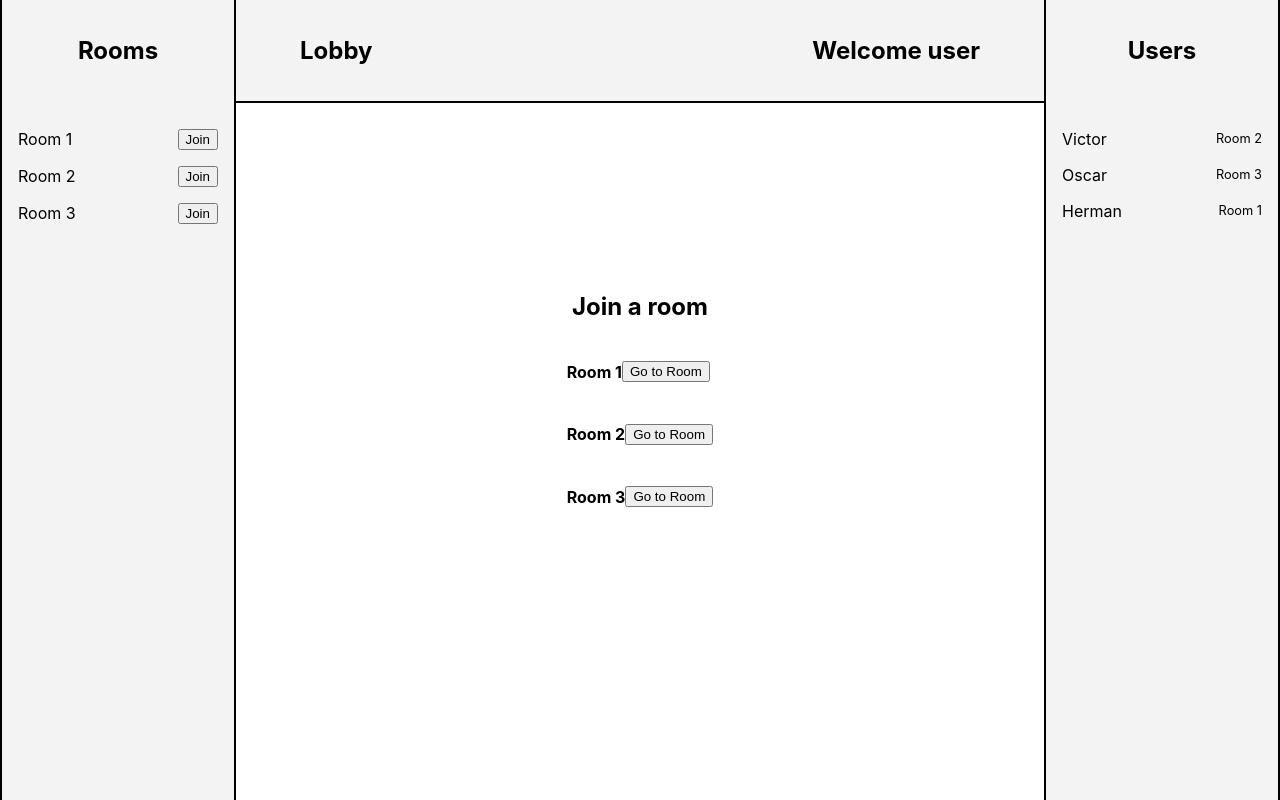
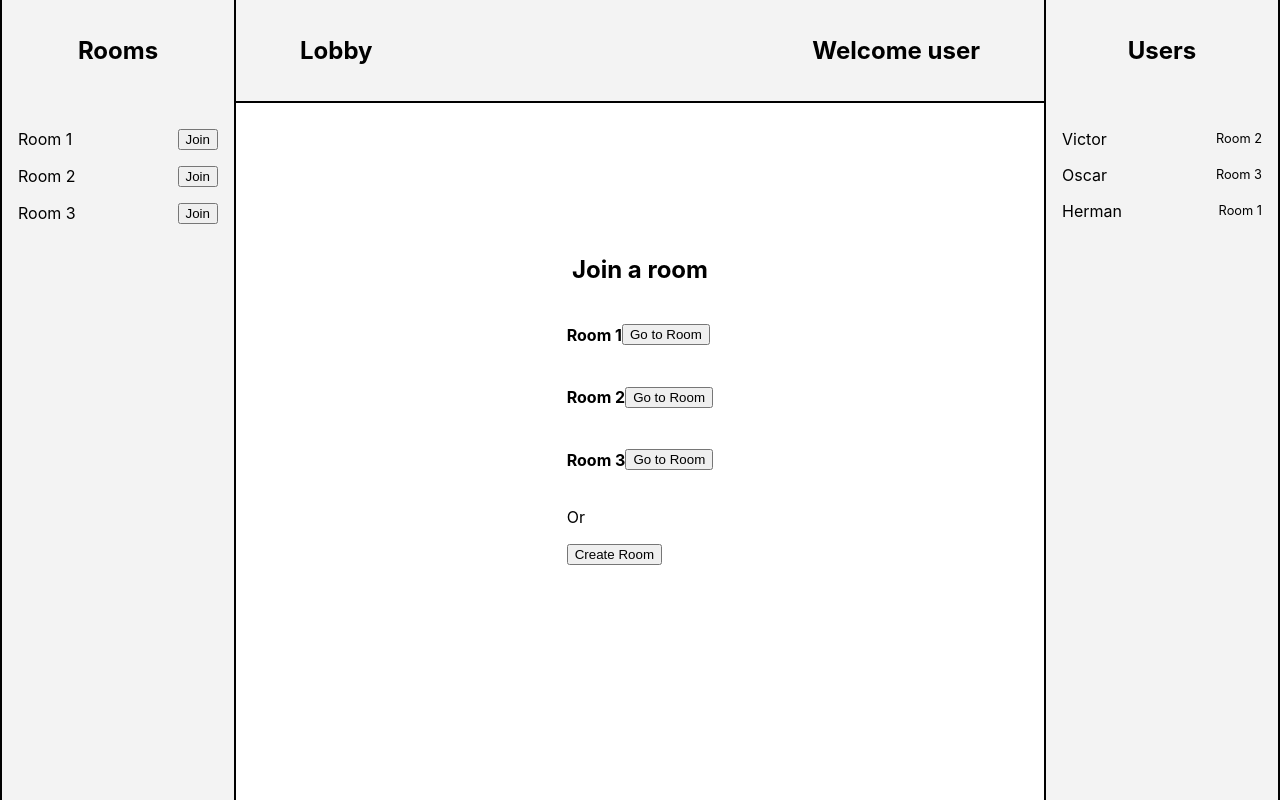
Before and after one commit to puppets101/Chat-App, a React (Create React App) app in the folder client/: page /lobby in a window 1280 px wide. Built offline with nearby package versions, Linux system fonts and the light colour scheme; no server answers; the HTML template or start-up script is replaced by a standard one.

Commit message:
Working func to create room

```diff
--- a/client/src/context/NetworkContext.tsx
+++ b/client/src/context/NetworkContext.tsx
@@ -21,6 +21,7 @@ interface NetworkValues {
   disconnectFromRoom: () => void;
   sendMessage: () => void;
   setUsername: (username: string) => void;
+  createRoom: (roomName: string) => void;
 }
 
 export const NetworkContext = createContext<NetworkValues>({
@@ -29,7 +30,8 @@ export const NetworkContext = createContext<NetworkValues>({
   connectToRoom: () => {},
   disconnectFromRoom: () => {},
   sendMessage: () => {},
-  setUsername: (username: string) => {},
+  setUsername: () => {},
+  createRoom: () => {},
 });
 
 const NetworkProvider: React.FC<Props> = ({ children }) => {
@@ -55,6 +57,9 @@ const NetworkProvider: React.FC<Props> = ({ children }) => {
   const setUsername = (username: string) => {
     socket.emit("username", username);
   };
+  const createRoom = (roomName: string) => {
+    socket.emit("create", roomName);
+  };
 
   return (
     <NetworkContext.Provider
@@ -65,6 +70,7 @@ const NetworkProvider: React.FC<Props> = ({ children }) => {
         disconnectFromRoom,
         sendMessage,
         setUsername,
+        createRoom,
       }}
     >
       {children}
--- a/client/src/navigation/CreateRoom.tsx
+++ b/client/src/navigation/CreateRoom.tsx
@@ -1,6 +1,7 @@
-import React, { CSSProperties } from "react";
+import React, { ChangeEvent, CSSProperties, useContext, useState } from "react";
 import Header from "../components/Header";
 import PageHeading from "../components/PageHeading";
+import { NetworkContext } from "../context/NetworkContext";
 
 interface Props {
   title: string;
@@ -9,16 +10,27 @@ interface Props {
 }
 
 function CreateRoom(props: Props) {
+  const networkContext = useContext(NetworkContext);
+  const [roomName, setRoomName] = useState("");
+
+  const handleCreateRoomInput = (e: ChangeEvent<HTMLInputElement>) => {
+    setRoomName(e.target.value);
+  };
+
+  const handleCreateRoomClick = () => {
+    networkContext.createRoom(roomName);
+  };
+
   return (
     <div style={root}>
       <Header title="Lobby" />
       <PageHeading title="Create new room" />
       <div style={input}>
         <label htmlFor="name">Room name</label>
-        <input type="text" name="name" />
+        <input onChange={handleCreateRoomInput} type="text" name="name" />
         <label htmlFor="password">Password (optional)</label>
         <input type="text" name="password" />
-        <button>Create Room</button>
+        <button onClick={handleCreateRoomClick}>Create Room</button>
       </div>
     </div>
   );
--- a/client/src/navigation/Lobby.tsx
+++ b/client/src/navigation/Lobby.tsx
@@ -1,9 +1,16 @@
 import React, { CSSProperties } from "react";
+import { useHistory } from "react-router";
 import Header from "../components/Header";
 import PageHeading from "../components/PageHeading";
 import Room from "../components/Room";
 
 function Lobby() {
+  const history = useHistory();
+
+  const handleCreateRoomClick = () => {
+    history.push("/create-room");
+  };
+
   return (
     <div style={root}>
       <Header title="Lobby" loggedIn={true} loggedInText="Welcome user" />
@@ -12,6 +19,10 @@ function Lobby() {
         <Room name="Room 1" />
         <Room name="Room 2" />
         <Room name="Room 3" />
+      </div>
+      <div>
+        <p>Or</p>
+        <button onClick={handleCreateRoomClick}>Create Room</button>
       </div>
     </div>
   );
```
Also changed, not shown: 1 other file (tests, documents, lock files or other folders).
